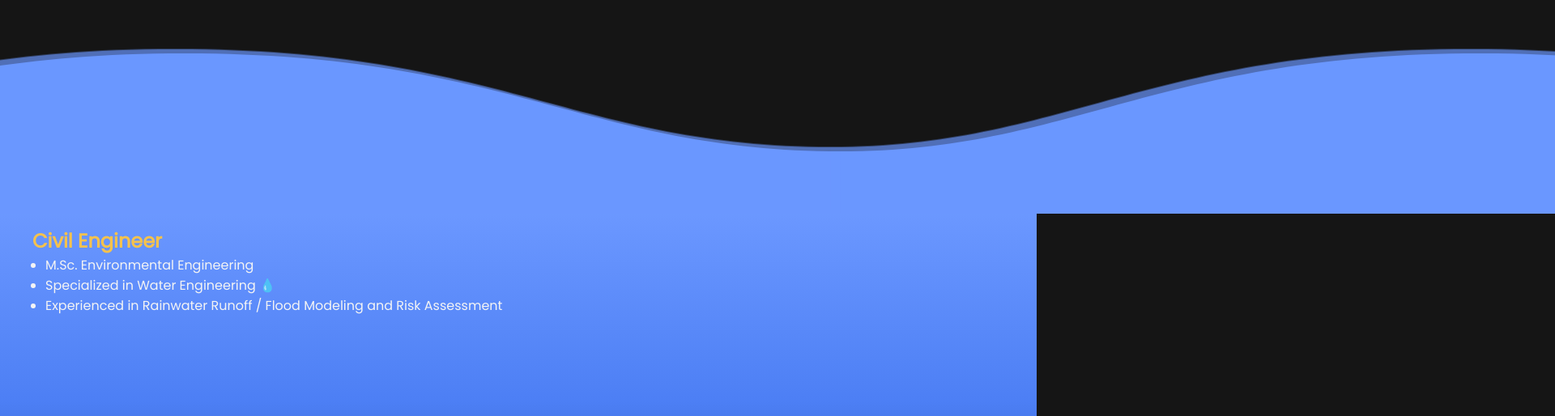
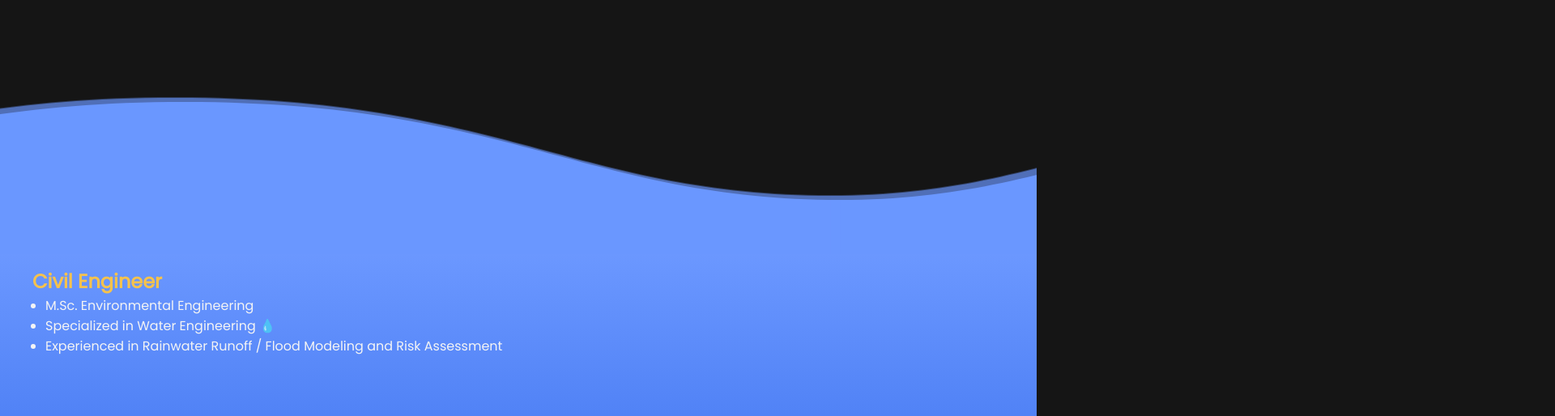
Before and after one commit to pazifical/twowaysix.github.io, a plain HTML site: page index.html in a window 1280 px wide. Shown: the part 613-1127 px from the top of the page at 81% size, 1920 px wide, since content can reach past the window. Drawn offline with Linux system fonts and the light colour scheme; files whose address does not match are found by name.

Commit message:
bugfix with overflow

```diff
--- a/index.html
+++ b/index.html
@@ -35,7 +35,7 @@
   </div>
 
 
-  <div style="position: relative; height: 200px; width: 100%;">
+  <div style="position: relative; height: 250px; width: 100%; overflow: hidden;">
     <div class="ocean">
       <div class="wave"></div>
       <div class="wave"></div>
--- a/static/css/style.css
+++ b/static/css/style.css
@@ -118,7 +118,7 @@ article {
 .wave {
   background: url(/static/img/wave.svg) repeat-x;
   position: absolute;
-  bottom: 0px;
+  bottom: -10px;
   width: 6400px;
   height: 198px;
   animation: wave 15s cubic-bezier(0.36, 0.45, 0.63, 0.53) infinite;
@@ -127,7 +127,7 @@ article {
 }
 
 .wave:nth-of-type(2) {
-  bottom: 10px;
+  bottom: 0px;
   animation: wave 15s cubic-bezier(0.36, 0.45, 0.63, 0.53) -.125s infinite, swell 15s ease -1.25s infinite;
   opacity: 0.7;
 }
```
